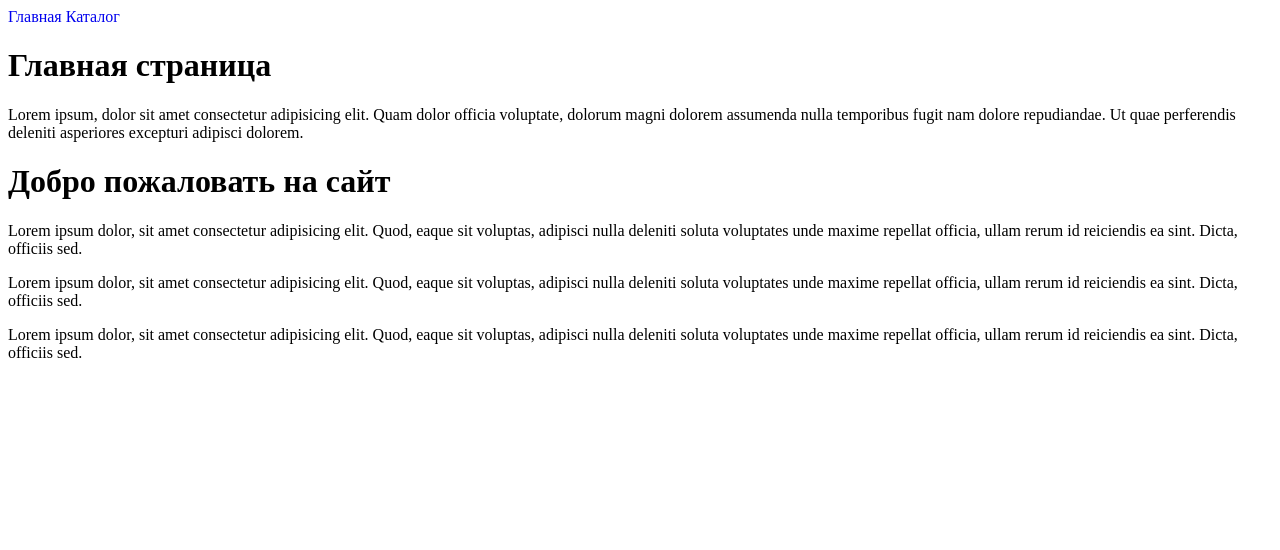
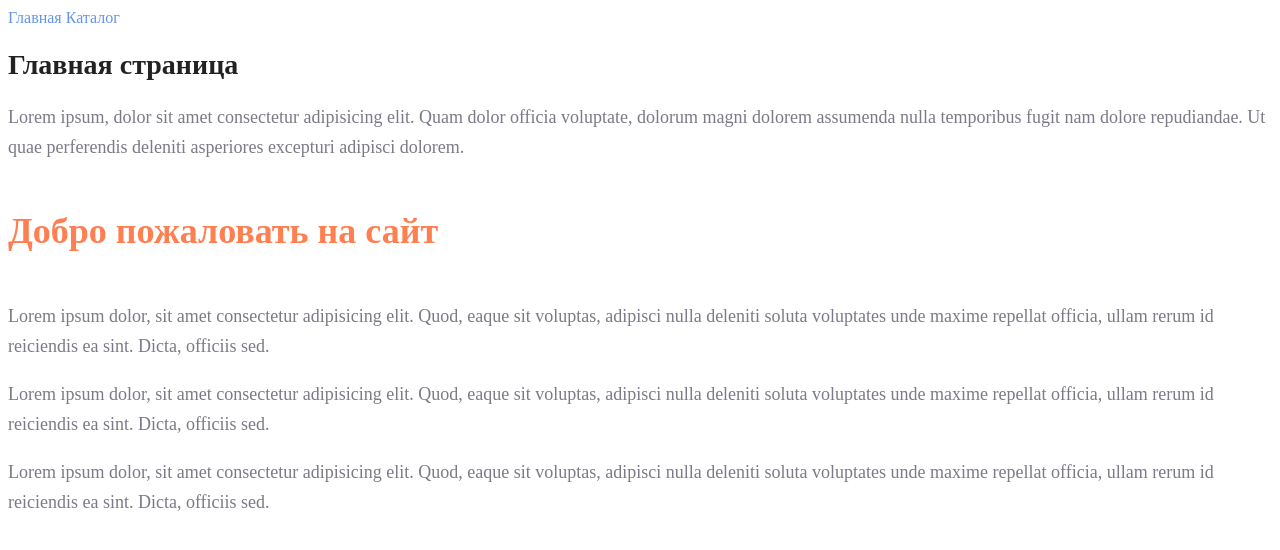
Before and after one commit to Taradash2/HTML-css-Site, a plain HTML site: page HTML-css-Site/index.html in a window 1280 px wide. Drawn offline with Linux system fonts and the light colour scheme.

Commit message:
SecondHW

```diff
--- a/HTML-css-Site/Style.css
+++ b/HTML-css-Site/Style.css
@@ -1,3 +1,35 @@
 a{
     text-decoration: none;
 }
+
+.nav_link{
+    color: cornflowerblue;
+    font-size: 16px;
+    line-height: 20px;
+
+}
+
+.Title{
+    color: #222;
+    font-size: 28px;
+    line-height: 36px;
+    font-weight: bold;
+
+}
+
+.text{
+    font-style: normal;
+    font-weight: 300;
+    font-size: 18px;
+    line-height: 30px;
+    color: #7D7987;
+
+}
+
+.Heading{
+    color: coral;
+    font-style: normal;
+    font-weight: 700;
+    font-size: 36px;
+    line-height: 80px;
+}
--- a/HTML-css-Site/index.html
+++ b/HTML-css-Site/index.html
@@ -4,19 +4,19 @@
     <meta charset="UTF-8">
     <meta name="viewport" content="width=device-width, initial-scale=1.0">
     <title>Главная</title>
-    <link rel="stylesheet" href="Style.css">
+    <link rel="stylesheet" href="style.css">
 </head>
 <body>
-    <a href="index.html">Главная</a>
-    <a href="catalog/catalog.html">Каталог</a>
+    <a class="nav_link" href="index.html">Главная</a>
+    <a class="nav_link" href="catalog/catalog.html">Каталог</a>
 
-    <h1>Главная страница</h1>
+    <h1 class="Title">Главная страница</h1>
 
-    <p>Lorem ipsum, dolor sit amet consectetur adipisicing elit. Quam dolor officia voluptate, dolorum magni dolorem assumenda nulla temporibus fugit nam dolore repudiandae. Ut quae perferendis deleniti asperiores excepturi adipisci dolorem.</p>
-<h1>Добро пожаловать на сайт</h1>
-<p>Lorem ipsum dolor, sit amet consectetur adipisicing elit. Quod, eaque sit voluptas, adipisci nulla deleniti soluta voluptates unde maxime repellat officia, ullam rerum id reiciendis ea sint. Dicta, officiis sed.</p>
-<p>Lorem ipsum dolor, sit amet consectetur adipisicing elit. Quod, eaque sit voluptas, adipisci nulla deleniti soluta voluptates unde maxime repellat officia, ullam rerum id reiciendis ea sint. Dicta, officiis sed.</p>
-<p>Lorem ipsum dolor, sit amet consectetur adipisicing elit. Quod, eaque sit voluptas, adipisci nulla deleniti soluta voluptates unde maxime repellat officia, ullam rerum id reiciendis ea sint. Dicta, officiis sed.</p>
+    <p class="text">Lorem ipsum, dolor sit amet consectetur adipisicing elit. Quam dolor officia voluptate, dolorum magni dolorem assumenda nulla temporibus fugit nam dolore repudiandae. Ut quae perferendis deleniti asperiores excepturi adipisci dolorem.</p>
+<h2 class="Heading">Добро пожаловать на сайт</h2>
+<p class="text">Lorem ipsum dolor, sit amet consectetur adipisicing elit. Quod, eaque sit voluptas, adipisci nulla deleniti soluta voluptates unde maxime repellat officia, ullam rerum id reiciendis ea sint. Dicta, officiis sed.</p>
+<p class="text">Lorem ipsum dolor, sit amet consectetur adipisicing elit. Quod, eaque sit voluptas, adipisci nulla deleniti soluta voluptates unde maxime repellat officia, ullam rerum id reiciendis ea sint. Dicta, officiis sed.</p>
+<p class="text">Lorem ipsum dolor, sit amet consectetur adipisicing elit. Quod, eaque sit voluptas, adipisci nulla deleniti soluta voluptates unde maxime repellat officia, ullam rerum id reiciendis ea sint. Dicta, officiis sed.</p>
 
 </body>
 </html>
```
Also changed, not shown: HTML-css-Site/catalog/catalog.html (+8 -8 lines).
